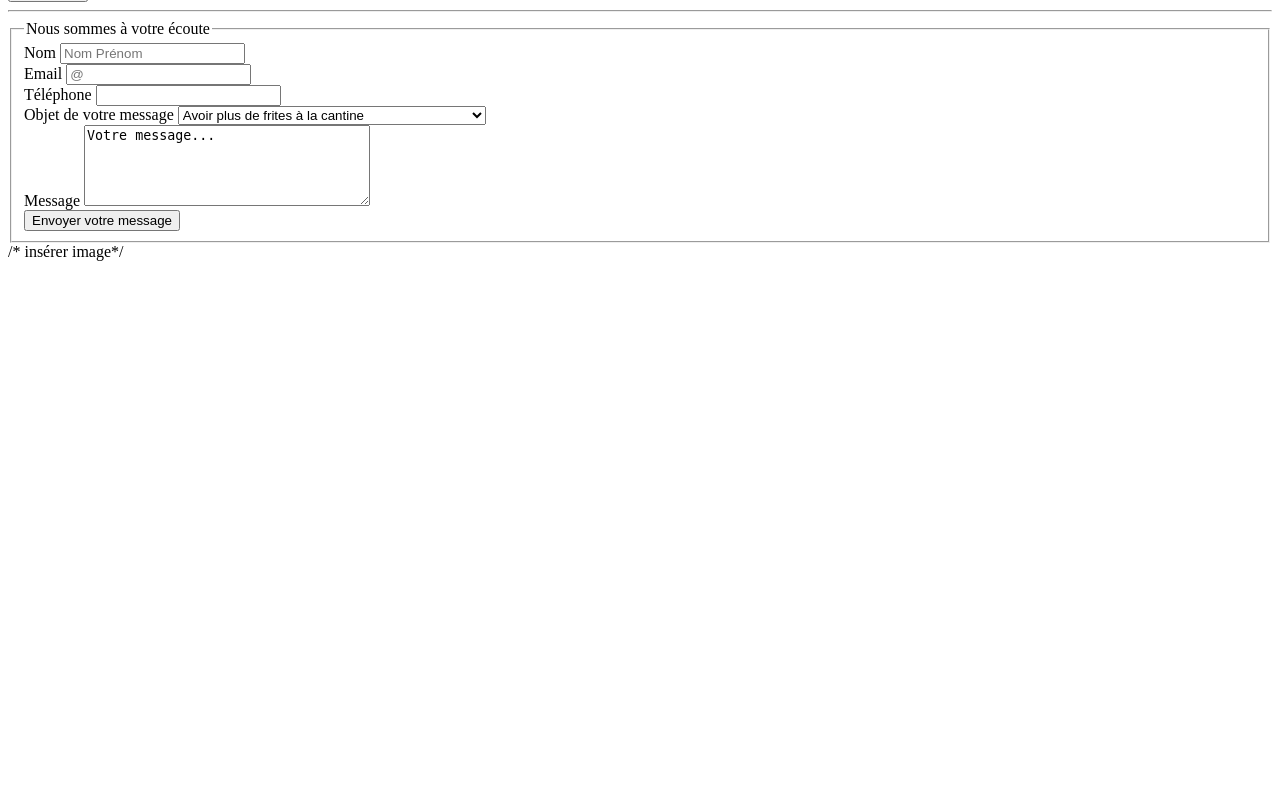
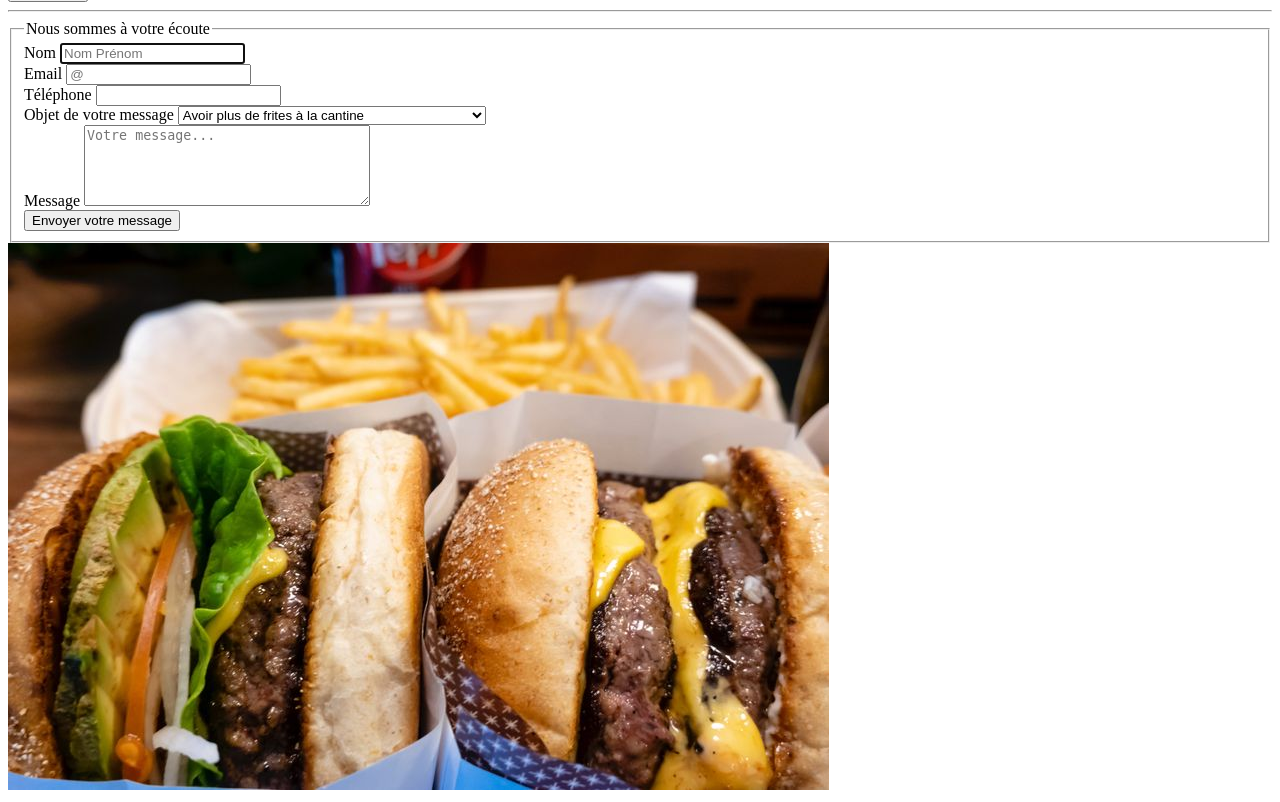
Before and after one commit to gouedard-mathias/BasicFat, a PHP site: page / in a window 1280 px wide. Shown: the part 1092-1894 px from the top of the page. Before the commit the page ends 1353 px from the top, so only its background shows below. Run offline with PHP 8.4, Linux system fonts and the light colour scheme; some libraries are stand-ins or nearby versions.

Commit message:
add css to contact

```diff
--- a/_contact.php
+++ b/_contact.php
@@ -1,10 +1,12 @@
+
+<div class="contact">
 
     <form action="thanks.php" method="post">
         <fieldset>
             <legend>Nous sommes à votre écoute</legend>
             <div>
                 <label for="user_name"> Nom</label>
-            <input type="text" id="user_name" name="user_name" required placeholder="Nom Prénom">
+                <input type="text" id="user_name" name="user_name" required placeholder="Nom Prénom" autofocus="">
             </div>
             <div>
                 <label for="user_email"> Email</label>
@@ -12,7 +14,7 @@
             </div>
             <div>
                 <label for="user_phone"> Téléphone</label>
-            <input type="number" id="user_phone" name="user_phone" required>
+                <input type="number" id="user_phone" name="user_phone" required pattern="06[0-9]{8}">
             </div>
             <div>
                 <label for="message_subject">Objet de votre message</label>
@@ -24,14 +26,15 @@
             </div>
             <div>
                 <label for="user_message"> Message </label>
-            <textarea id="user_message" name="user_message" required rows="5" cols="33">Votre message...</textarea>
+                <textarea id="user_message" name="user_message" required rows="5" cols="33" placeholder="Votre message..."></textarea>
             </div>
-        <div>
+            <div class="button">
                 <button type="submit">Envoyer votre message</button>
             </div>
         </fieldset>
     </form>
 
     <div>
-    /* insérer image*/
+        <img src="img/burger_contact.jpg" alt="photo d'un burger">
     </div>
+</div>
```
Also changed, not shown: style.css (+51 -0 lines), img/burger_contact.jpg (added), thanks.php (renamed from Thanks.php). Lines whose indentation alone changed are shown as unchanged.
